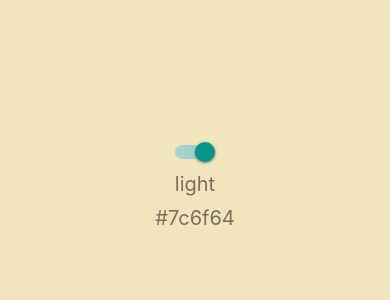
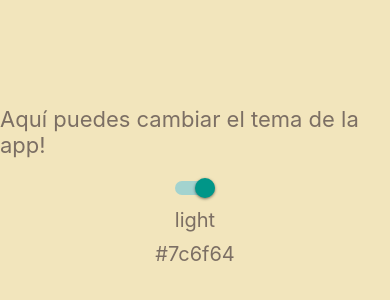
Before and after one commit to TecAbel/react-native, a React Native app: screen / in a window 390 px wide. Shown: the part 236-536 px from the top of the page. Built offline with nearby package versions, Linux system fonts and the light colour scheme.

Commit message:
feat(src): moving everything to src

```diff
--- a/App.tsx
+++ b/App.tsx
@@ -1,5 +1,5 @@
 import { Provider } from 'react-redux'
-import { HomePage } from './pages/home/home'
+import { HomePage } from './src/pages/home/home'
 import store from './state/store'
 
 export default function App() {
--- a/components/text/custom-text.tsx
+++ b/components/text/custom-text.tsx
@@ -6,7 +6,7 @@ import { useCurrentTheme } from '../../utils/themeHook'
 
 type Props = {
   children: string
-  style: StyleProp<TextStyle>
+  style?: StyleProp<TextStyle>
 }
 
 export const CustomText: FC<Props> = ({ children, style }) => {
--- a/components/theme/themeBtn.styles.ts
+++ b/components/theme/themeBtn.styles.ts
@@ -10,5 +10,10 @@ export const styles = StyleSheet.create({
     fontSize: 20,
     alignSelf: 'center',
     paddingTop: 10
+  },
+  title: {
+    fontSize: 22,
+    alignSelf: 'center',
+    paddingBottom: 20
   }
 })
--- a/components/theme/themeBtn.tsx
+++ b/components/theme/themeBtn.tsx
@@ -23,6 +23,9 @@ export const ThemeBtn: FC = () => {
   const { currentTheme } = useAppSelector(s => s.theme)
   return (
     <View style={[styles.viewContent]}>
+      <CustomText style={styles.title}>
+        Aquí puedes cambiar el tema de la app!
+      </CustomText>
       <Switch
         value={currentTheme === 'light'}
         onValueChange={v => {
--- a/pages/home/home.tsx
+++ b/src/pages/home/home.tsx
@@ -1,8 +1,8 @@
 import { FC } from 'react'
 import { StyleSheet, SafeAreaView, StatusBar } from 'react-native'
-import { COLORS } from '../../common/colors'
-import { ThemeBtn } from '../../components/theme/themeBtn'
-import { useCurrentTheme } from '../../utils/themeHook'
+import { COLORS } from '../../../common/colors'
+import { ThemeBtn } from '../../../components/theme/themeBtn'
+import { useCurrentTheme } from '../../../utils/themeHook'
 
 export const HomePage: FC = () => {
   return (
```
